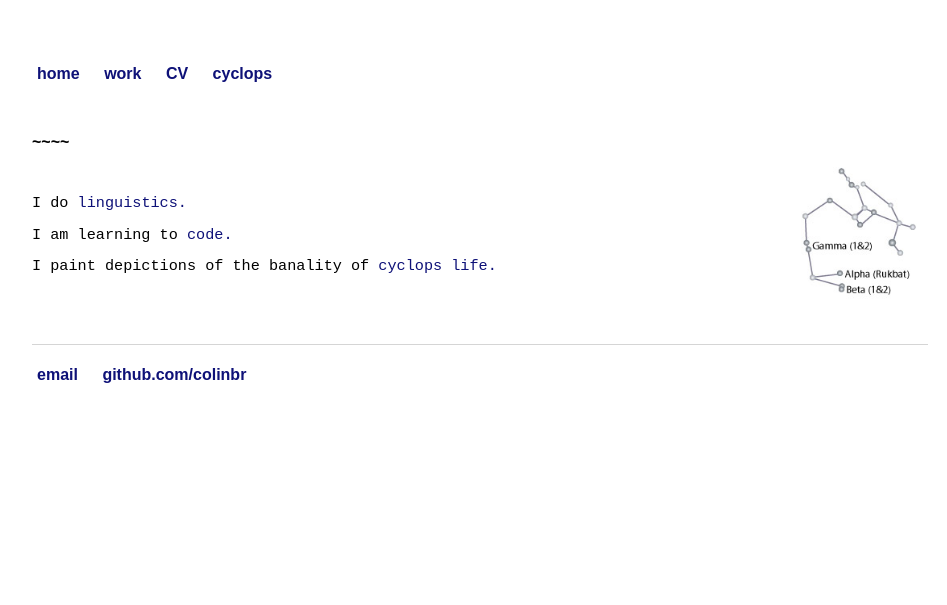
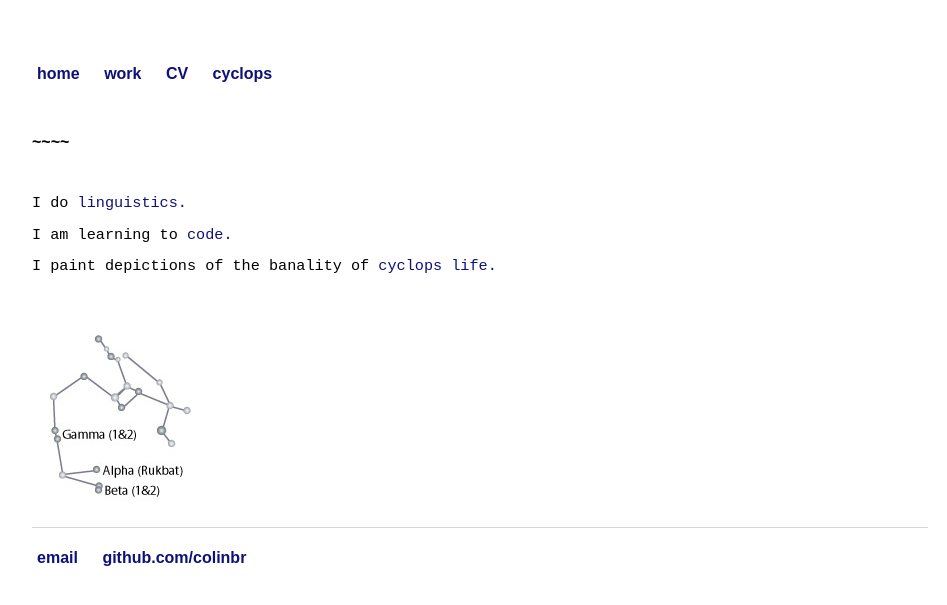
Before and after one commit to colinbr/OLD-colinbr.github.io, a Jekyll site: the page built from index.html, in a window 1280 px wide. Shown: the top 605 px of the page, without its empty margins (160-1107 px from the left). Built offline with Jekyll 4.4.1, drawn with Linux system fonts in a browser that asks for light colours; some web fonts are replaced.

Commit message:
Update index.html

```diff
--- a/index.html
+++ b/index.html
@@ -5,13 +5,14 @@ title: Colin Brown
 <div class="blurb">
 	<br>
 	<h1>~~~~</h1>
-	<img src="sagittarius2.jpg" alt="sagittarius" style="float:right;width:140px;height:140px;">
 	<br>
 	<p>I do <a href="/research">linguistics.</a></p>
 	<p>I am learning to <a href="https://github.com/colinbr/">code.</a></p>
 	<p>I paint depictions of the banality of <a href="/cyclops">cyclops life.</a></p>
 	<br>
 	<br>
+	<img src="sagittarius2.jpg" alt="sagittarius">
+	<br>
 	<br>
 
 </div><!-- /.blurb -->
```
